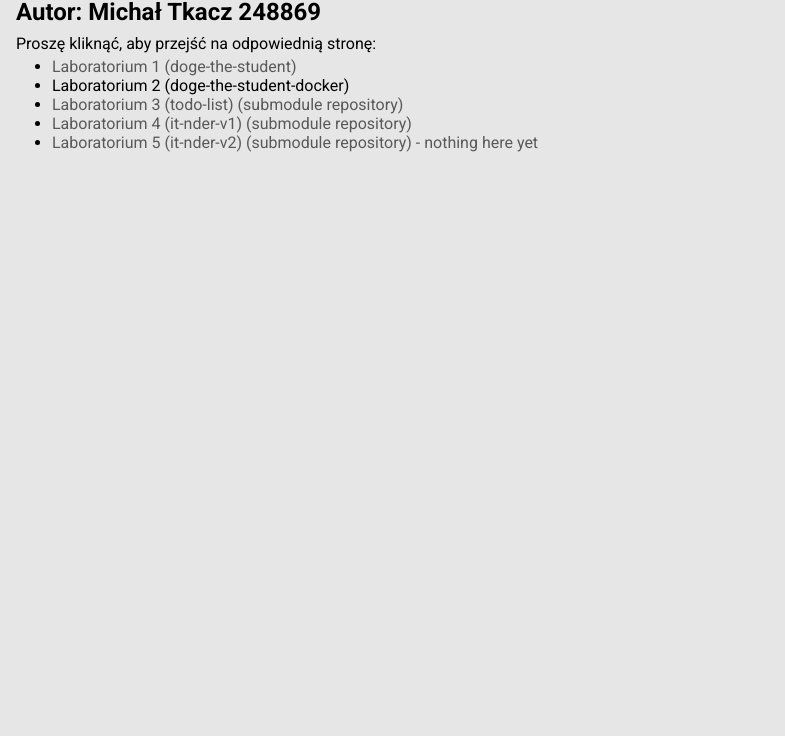
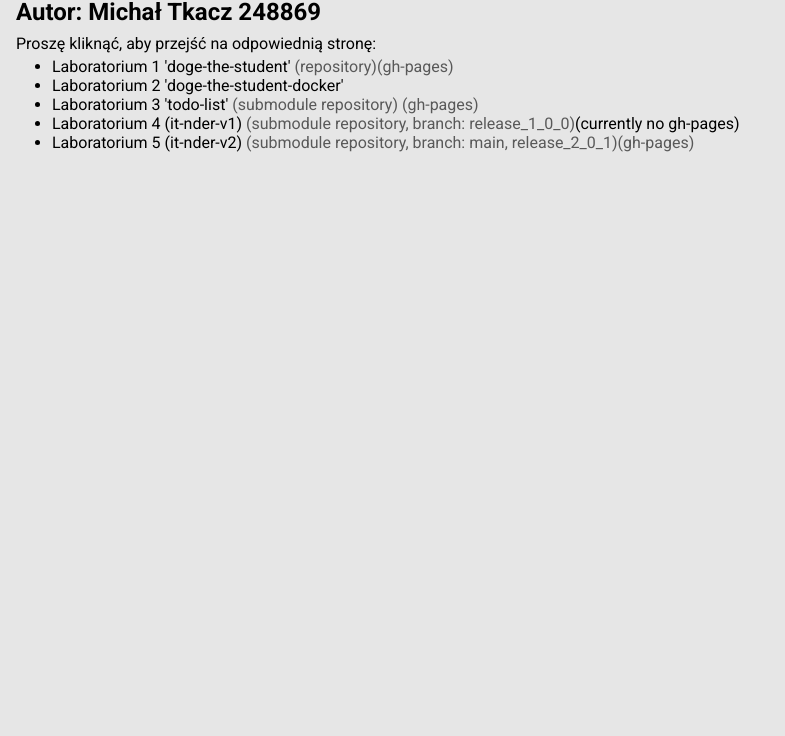
Before and after one commit to michaltkacz/piw-lab, a plain HTML site: page index.html in a window 1280 px wide. Shown: the part 64-800 px from the top of the page, without its empty margins (0-785 px from the left). Drawn offline with Linux system fonts and the light colour scheme.

Commit message:
lab5 update

```diff
--- a/index.html
+++ b/index.html
@@ -20,13 +20,23 @@
         <h2>Autor: Michał Tkacz 248869</h2>
         <p>Proszę kliknąć, aby przejść na odpowiednią stronę:</p>
         <ul>
-            <li><a href="doge-the-student-page/index.html"> Laboratorium 1 (doge-the-student) </a></li>
-            <li> Laboratorium 2 (doge-the-student-docker) </li>
-            <li><a href="https://michaltkacz.github.io/todo-list/"> Laboratorium 3 (todo-list) (submodule repository)
-                </a></li>
-            <li><a href="https://michaltkacz.github.io/it-nder/"> Laboratorium 4 (it-nder-v1) (submodule repository)</a>
+            <li> Laboratorium 1 'doge-the-student' <a
+                    href="https://github.com/michaltkacz/piw-lab/tree/main/doge-the-student-page">(repository)</a><a
+                    href="doge-the-student-page/index.html">(gh-pages)</a></li>
+            <li> Laboratorium 2 'doge-the-student-docker' </li>
+            <li> Laboratorium 3 'todo-list' <a href="https://github.com/michaltkacz/todo-list">(submodule
+                    repository)</a>
+                <a href="https://michaltkacz.github.io/todo-list/">(gh-pages)</a>
+                </a>
             </li>
-            <li><a href="#"> Laboratorium 5 (it-nder-v2) (submodule repository) - nothing here yet</a>
+            <li>Laboratorium 4 (it-nder-v1)<a href="https://github.com/michaltkacz/it-nder/tree/release_1_0_0">
+                    (submodule
+                    repository, branch: release_1_0_0)</a>(currently no gh-pages)
+            </li>
+            <li>Laboratorium 5 (it-nder-v2)<a href="https://github.com/michaltkacz/it-nder"> (submodule
+                    repository, branch: main, release_2_0_1)</a><a
+                    href="https://michaltkacz.github.io/it-nder/">(gh-pages)</a>
+            </li>
             </li>
         </ul>
     </div>
```
